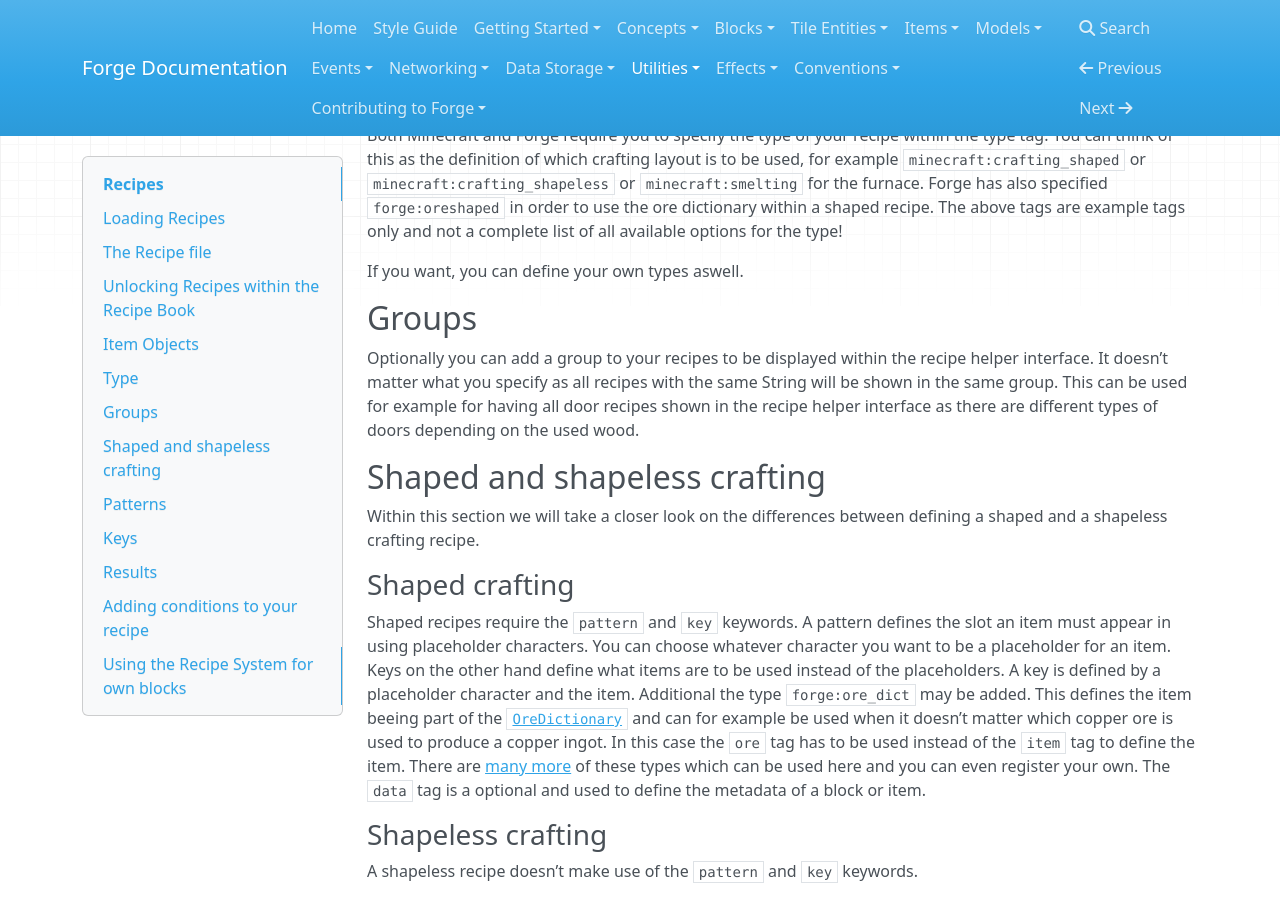
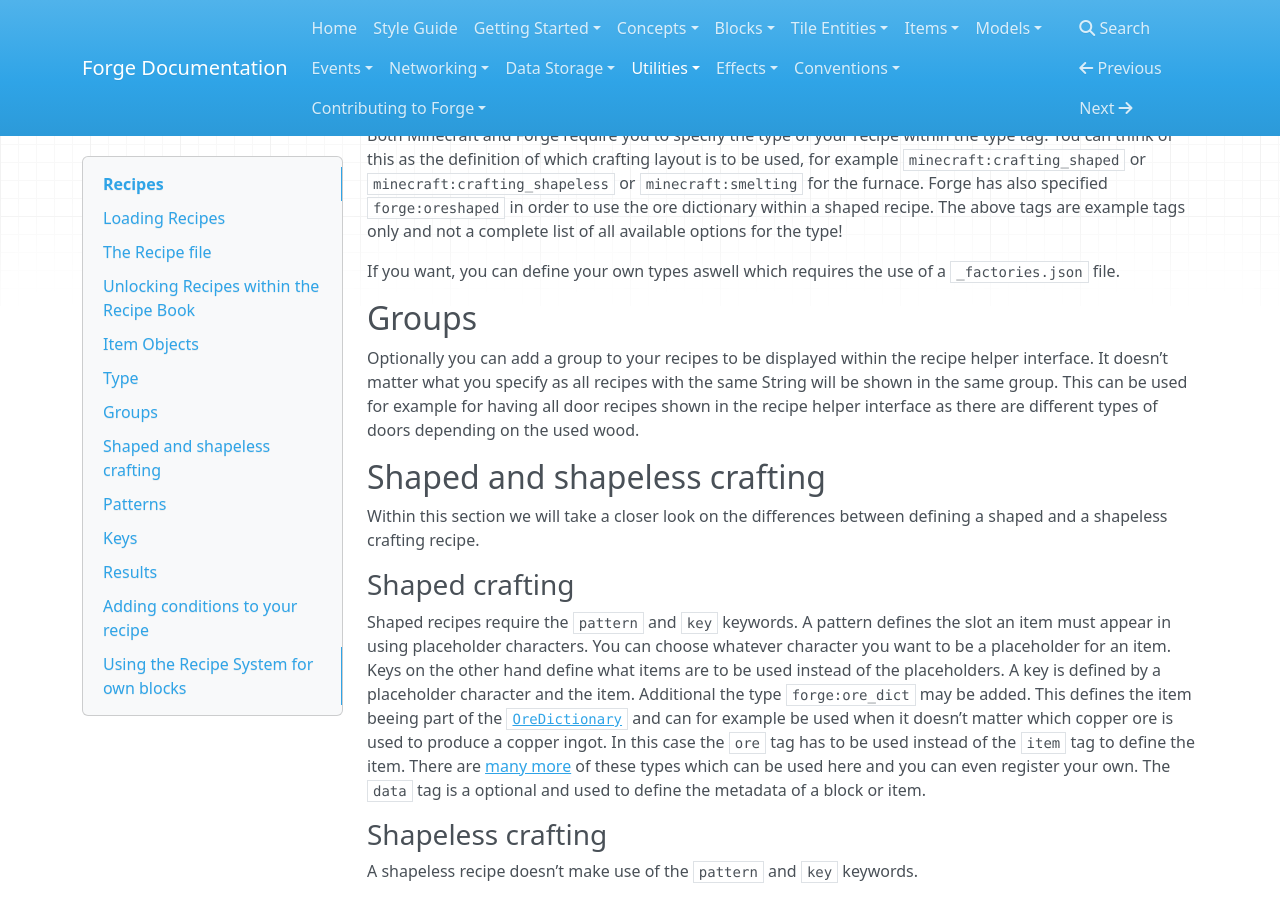
Before and after one commit to MinecraftForge/Documentation, an MkDocs documentation site: the page built from docs/utilities/recipes.md, in a window 1280 px wide and 900 px high, scrolled down 1709 px. Built offline with MkDocs 1.6.1, drawn with Linux system fonts in a browser that asks for light colours; nearby versions of some CDN libraries; old or Windows-style settings are respelled for this version of MkDocs.

Commit message:
additional information for own types

```diff
--- a/docs/utilities/recipes.md
+++ b/docs/utilities/recipes.md
@@ -75,7 +75,7 @@ Type
 ----
 Both Minecraft and Forge require you to specify the type of your recipe within the type tag. You can think of this as the definition of which crafting layout is to be used, for example `minecraft:crafting_shaped` or `minecraft:crafting_shapeless` or `minecraft:smelting` for the furnace. Forge has also specified `forge:oreshaped` in order to use the ore dictionary within a shaped recipe. The above tags are example tags only and not a complete list of all available options for the type!
 
-If you want, you can define your own types aswell.
+If you want, you can define your own types aswell which requires the use of a `_factories.json` file.
 
 Groups
 ------
```
